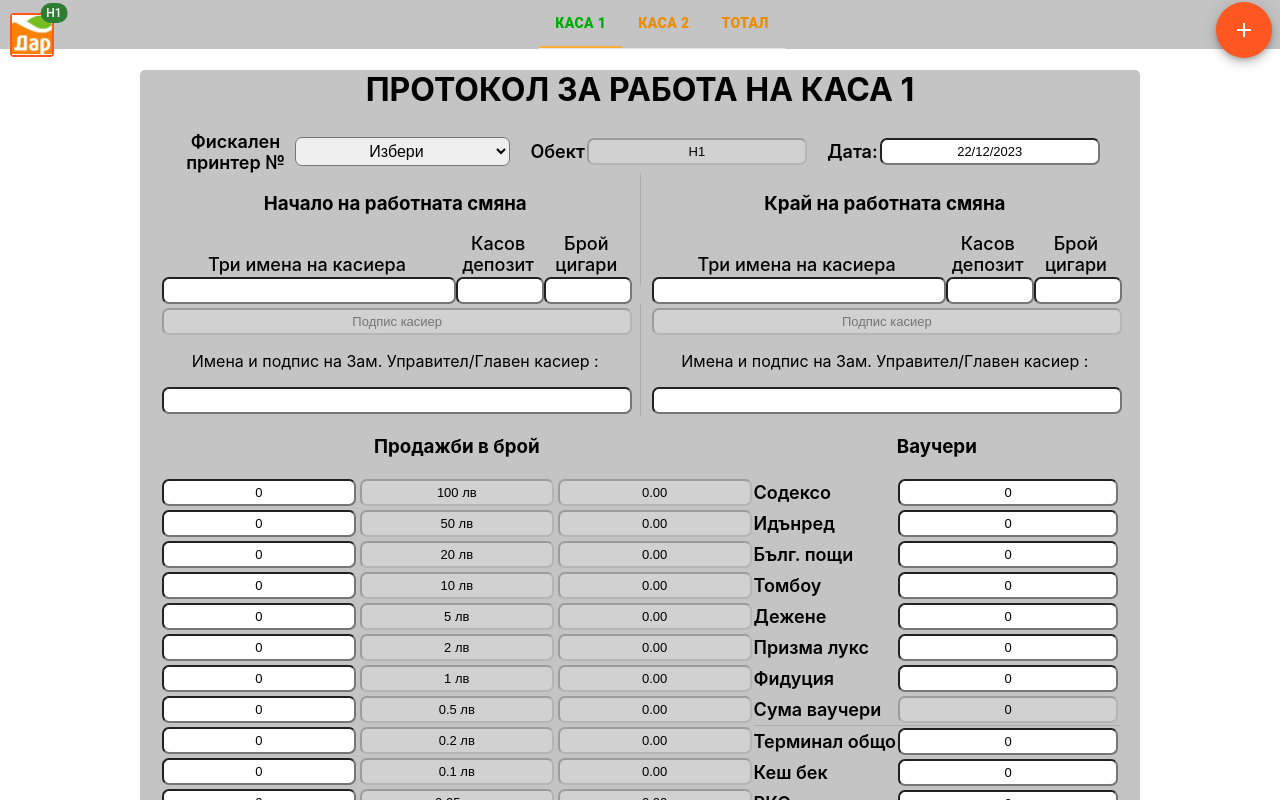
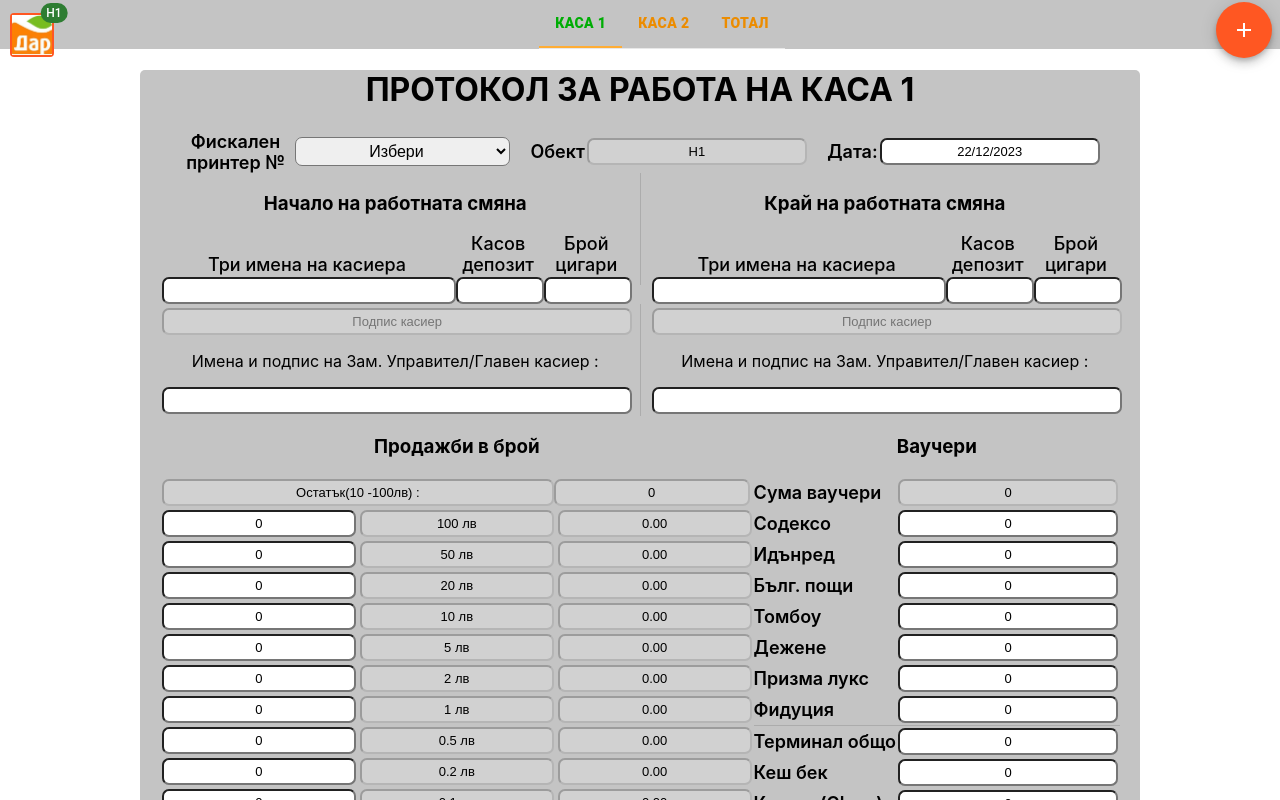
Before and after one commit to AntoanCh/protocol-kasa, a React (Create React App) app: page /n1/kasa1 in a window 1280 px wide. Shown: the top 800 px of the page. Built offline with nearby package versions, Linux system fonts and the light colour scheme.

Commit message:
floating point bug fix, added new glovo field and added ostatak

```diff
--- a/src/components/Main.jsx
+++ b/src/components/Main.jsx
@@ -65,6 +65,7 @@ function Main({ kasi, obekt }) {
         other: {
           terminal: 0,
           cashBack: 0,
+          glovo: 0,
           rko: 0,
           inkaso: 0,
           storno: 0,
--- a/src/components/Protocol/CashSales.jsx
+++ b/src/components/Protocol/CashSales.jsx
@@ -16,9 +16,22 @@ function CashSales({ kasa, handleCash, state }) {
       />
     ));
   };
+  const ostatak = () => {
+    let count = 0;
+    for (const [key, value] of Object.entries(state[kasa - 1].cash)) {
+      if (key > 5) {
+        count = value[1] + count;
+      }
+    }
+    return count;
+  };
   return (
     <div>
       <h3>Продажби в брой</h3>
+      <div id="totalCash">
+        <input type="text" value={"Остатък(10 -100лв) :"} disabled></input>
+        <input type="text" disabled value={ostatak()}></input>
+      </div>
       {generateCashItems(cash)}
 
       <div id="totalCash">
--- a/src/components/Protocol/OtherItem.jsx
+++ b/src/components/Protocol/OtherItem.jsx
@@ -8,6 +8,8 @@ function OtherItem({ label, name, kasa, state, handleState }) {
       let newValue;
       if (event.target.value.endsWith(".")) {
         newValue = parseFloat(event.target.value).toString() + ".";
+      } else if (event.target.value.endsWith(".0")) {
+        newValue = parseFloat(event.target.value).toString() + ".0";
       } else {
         newValue = parseFloat(event.target.value);
       }
--- a/src/components/Protocol/Others.jsx
+++ b/src/components/Protocol/Others.jsx
@@ -6,6 +6,7 @@ function Others({ kasa, handleState, state }) {
   const others = [
     ["Терминал общо", "terminal"],
     ["Кеш бек", "cashBack"],
+    ["Кредит(Glovo)", "glovo"],
     ["РКО", "rko"],
     ["Инкасо", "inkaso"],
     ["Сторно", "storno"],
--- a/src/components/Protocol/RefItem.jsx
+++ b/src/components/Protocol/RefItem.jsx
@@ -6,6 +6,8 @@ function RefItem({ label, name, state, handleRef, handleAlert, kasa }) {
       let newValue;
       if (event.target.value.endsWith(".")) {
         newValue = parseFloat(event.target.value).toString() + ".";
+      } else if (event.target.value.endsWith(".0")) {
+        newValue = parseFloat(event.target.value).toString() + ".0";
       } else {
         newValue = parseFloat(event.target.value).toString();
       }
@@ -36,6 +38,18 @@ function RefItem({ label, name, state, handleRef, handleAlert, kasa }) {
       ) {
         event.target.style.borderColor = "red";
         handleAlert(true, "Несъвпадение в картовите плащания");
+      } else {
+        event.target.style.borderColor = "";
+        handleAlert(false, "");
+      }
+    }
+    if (event.target.name === "glovo") {
+      if (
+        event.target.value != parseFloat(state[kasa - 1].other.glovo) &&
+        event.target.value != 0
+      ) {
+        event.target.style.borderColor = "red";
+        handleAlert(true, "Разлика в Кредит(glovo)");
       } else {
         event.target.style.borderColor = "";
         handleAlert(false, "");
--- a/src/components/Protocol/Vouchers.jsx
+++ b/src/components/Protocol/Vouchers.jsx
@@ -26,22 +26,15 @@ function Vouchers({ state, handleState, kasa }) {
   return (
     <div>
       <h3>Ваучери</h3>
-      {generateVoucherItems()}
       <div className="inline-input">
         <label>Сума ваучери</label>
         <input
           disabled
-          // value={vouchers
-          //   .reduce(
-          //     (sum, item) =>
-          //       sum + parseFloat(state[kasa - 1].vouchers[item[1]]),
-          //     0
-          //   )
-          //   .toFixed(2)}
           value={state[kasa - 1].totals.vouchers}
           type="text"
         ></input>
       </div>
+      {generateVoucherItems()}
     </div>
   );
 }
```
